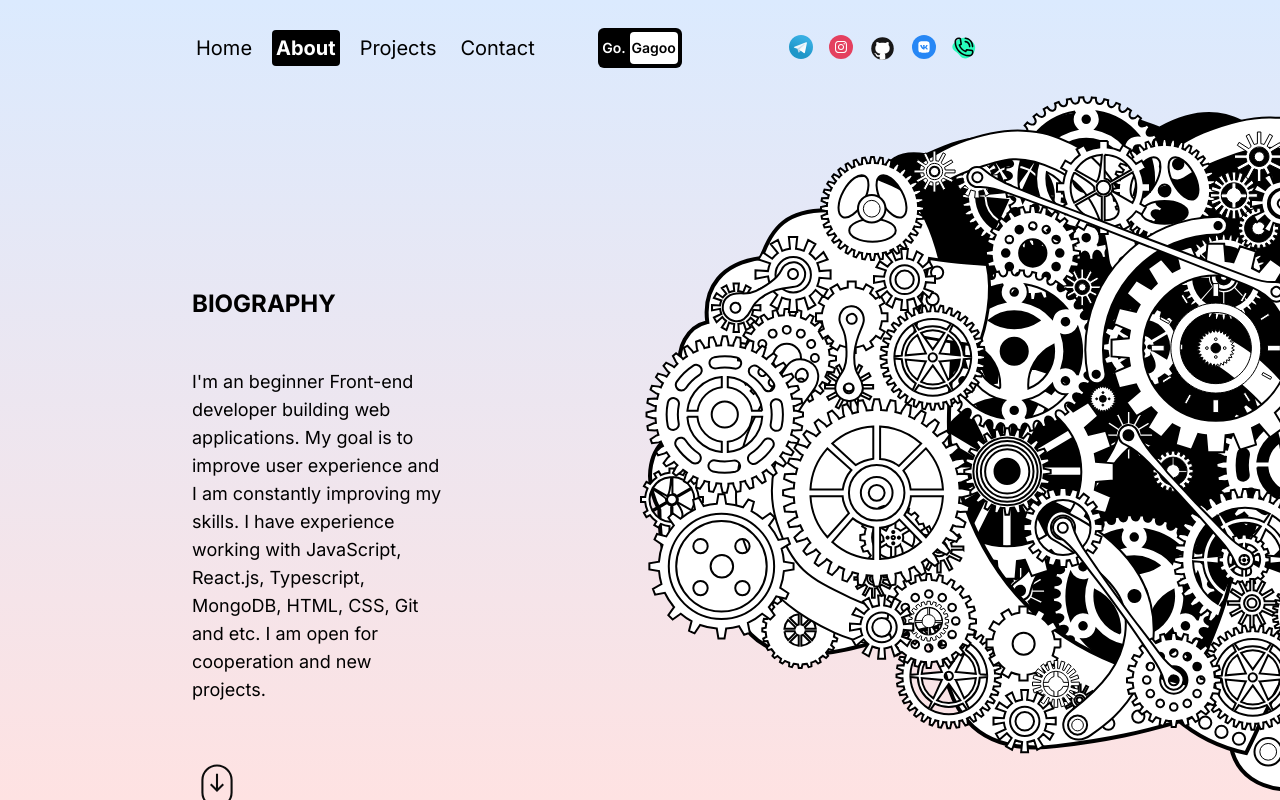
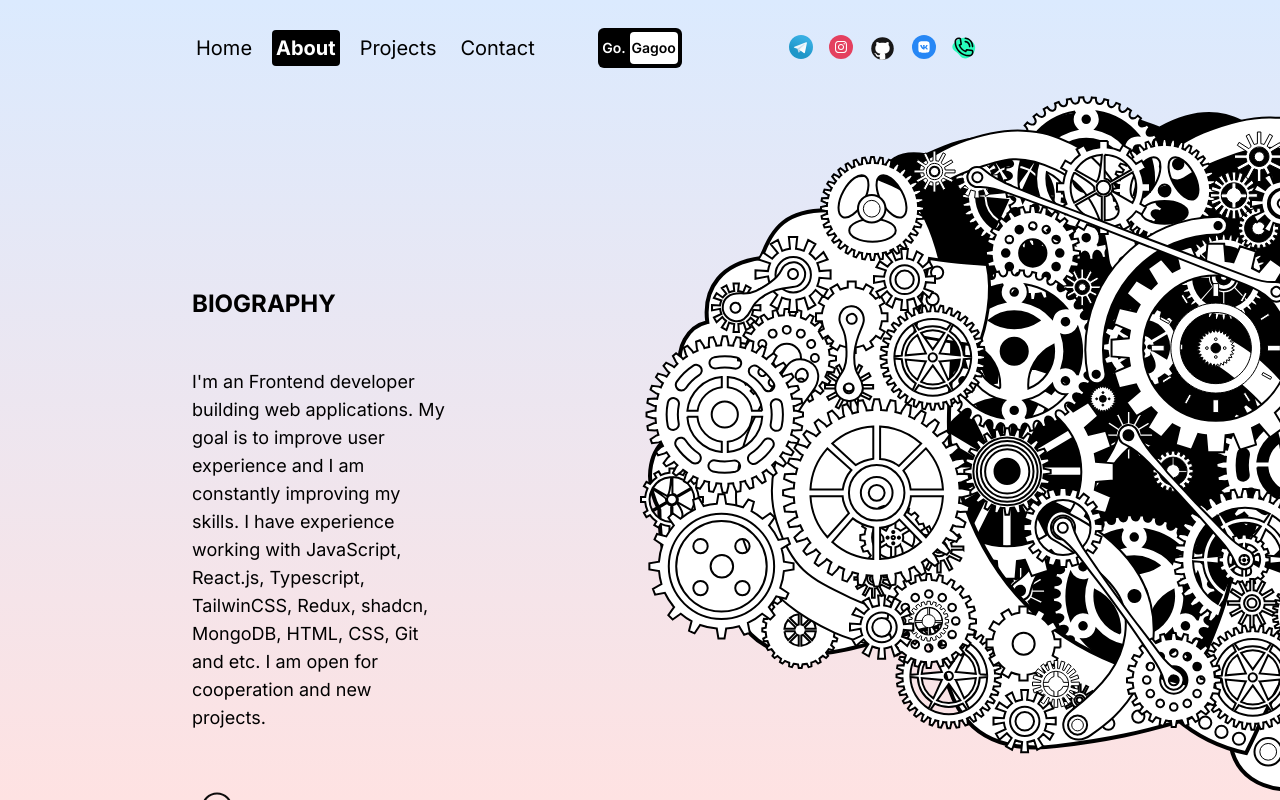
Before and after one commit to GoGagoo/gogagoo-portfolio, a Next.js app: page /about in a window 1280 px wide. Built offline with nearby package versions, Linux system fonts and the light colour scheme.

Commit message:
Change some data

```diff
--- a/src/app/about/page.jsx
+++ b/src/app/about/page.jsx
@@ -26,11 +26,11 @@ const AboutPage = () => {
 					<div className='flex flex-col gap-12 justify-center'>
 						<h1 className='font-bold text-2xl'>BIOGRAPHY</h1>
 						<p className='text-lg'>
-							I&apos;m an beginner Front-end developer building web
-							applications. My goal is to improve user experience and I am
-							constantly improving my skills. I have experience working with
-							JavaScript, React.js, Typescript, MongoDB, HTML, CSS, Git and etc.
-							I am open for cooperation and new projects.
+							I&apos;m an Frontend developer building web applications. My goal
+							is to improve user experience and I am constantly improving my
+							skills. I have experience working with JavaScript, React.js,
+							Typescript, TailwinCSS, Redux, shadcn, MongoDB, HTML, CSS, Git and
+							etc. I am open for cooperation and new projects.
 						</p>
 						<motion.svg
 							initial={{ opacity: 0.2, y: 0 }}
```
